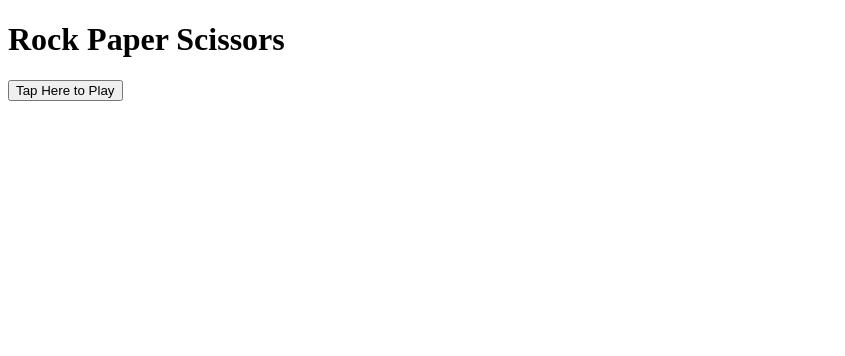
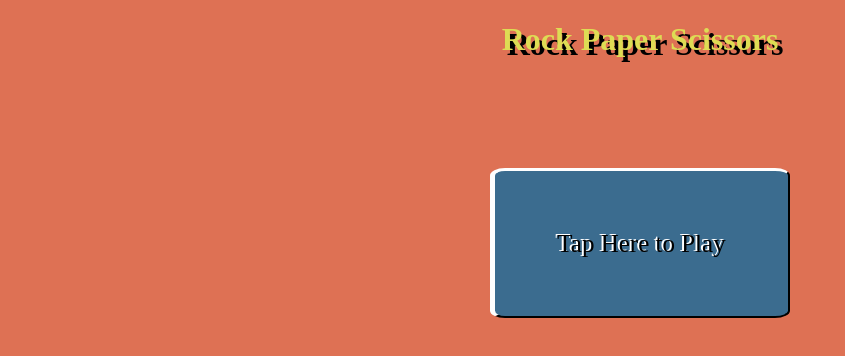
Before and after one commit to briighter/rock-paper-scissors, a plain HTML site: page index.html in a window 1280 px wide. Shown: the whole page, without its empty margins (0-845 px from the left). Drawn offline with Linux system fonts and the light colour scheme; the site is published under a folder, as on GitHub Pages, so addresses that start at the root find nothing; a web font is replaced by a local one.

Commit message:
Attempt to fix github pages not importing css

```diff
--- a/index.html
+++ b/index.html
@@ -2,7 +2,7 @@
 <html>
 <head>
     <title>Rock Paper Scissors Game</title>
-    <link rel="stylesheet" type="text/css" href="/rock-paper-scissors/main.css">
+    <link rel="stylesheet" type="text/css" href="main.css">
 </head>
 <body>
     <script>
```
Also changed, not shown: main.css (renamed from rock-paper-scissors/main.css).
